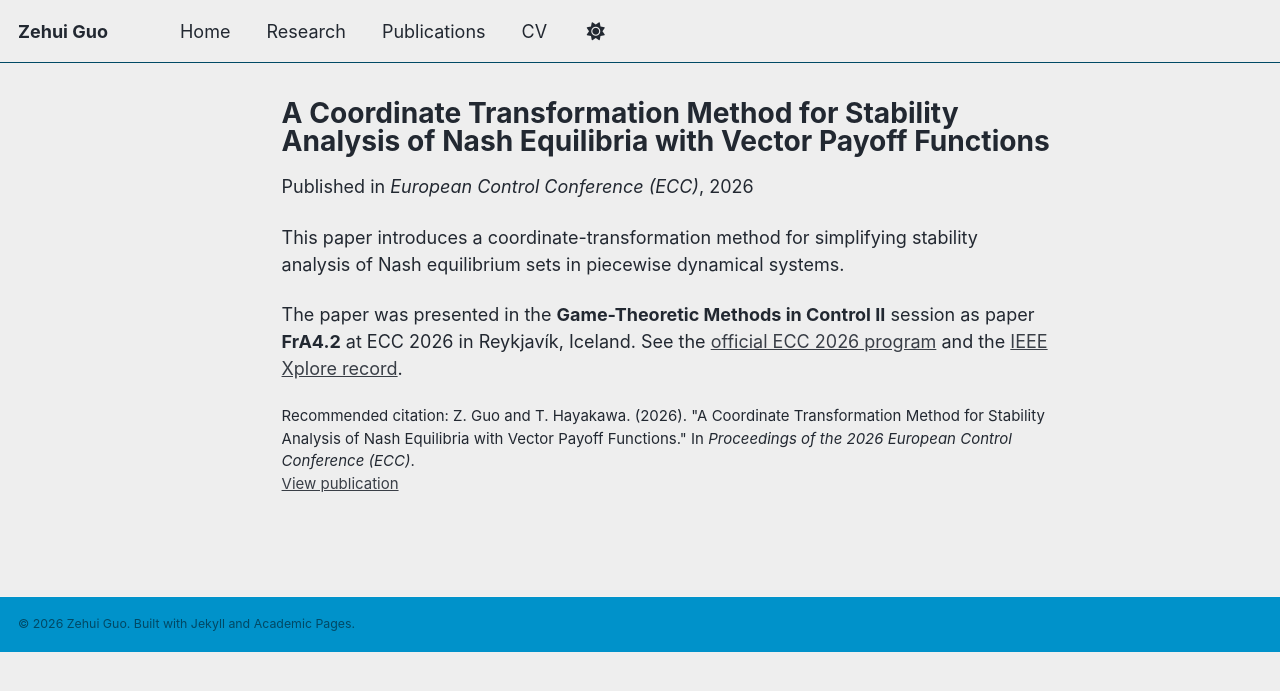
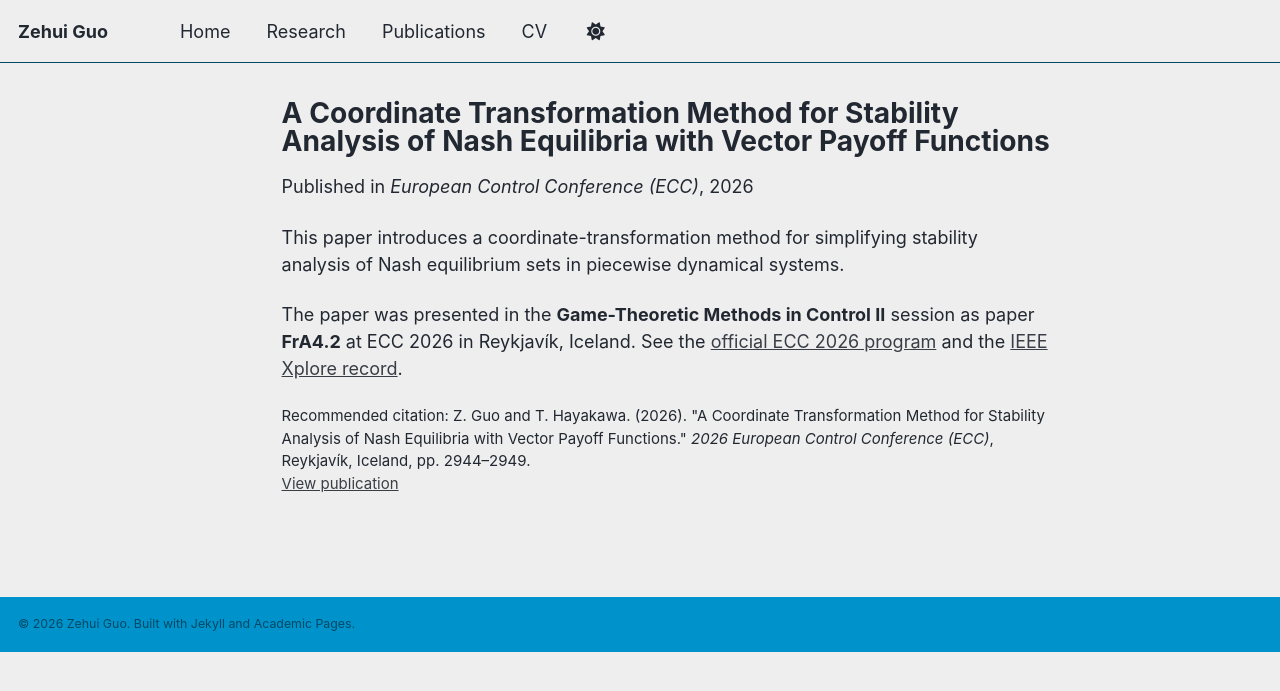
Before and after one commit to ZehGuo/ZehGuo.github.io, a Jekyll site: the page built from _publications/2026-coordinate-transformation.md, in a window 1280 px wide. Shown: the top 691 px of the page. Built offline with Jekyll 4.4.1, drawn with Linux system fonts in a browser that asks for light colours; a script bundle is joined from its source files by our own code; library files that are not in the unit come from our copies.

Commit message:
Add ECC 2026 page range from the IEEE Xplore citation
Co-Authored-By: Claude Opus 5.5 <noreply@anthropic.com>

```diff
--- a/_publications/2026-coordinate-transformation.md
+++ b/_publications/2026-coordinate-transformation.md
@@ -7,7 +7,7 @@ permalink: /publication/2026-coordinate-transformation
 date: 2026-07-10
 venue: "European Control Conference (ECC)"
 paperurl: "https://ieeexplore.ieee.org/document/11625521"
-citation: 'Z. Guo and T. Hayakawa. (2026). &quot;A Coordinate Transformation Method for Stability Analysis of Nash Equilibria with Vector Payoff Functions.&quot; In <i>Proceedings of the 2026 European Control Conference (ECC)</i>.'
+citation: 'Z. Guo and T. Hayakawa. (2026). &quot;A Coordinate Transformation Method for Stability Analysis of Nash Equilibria with Vector Payoff Functions.&quot; <i>2026 European Control Conference (ECC)</i>, Reykjavík, Iceland, pp. 2944–2949.'
 ---
 
 This paper introduces a coordinate-transformation method for simplifying stability analysis of Nash equilibrium sets in piecewise dynamical systems.
```
